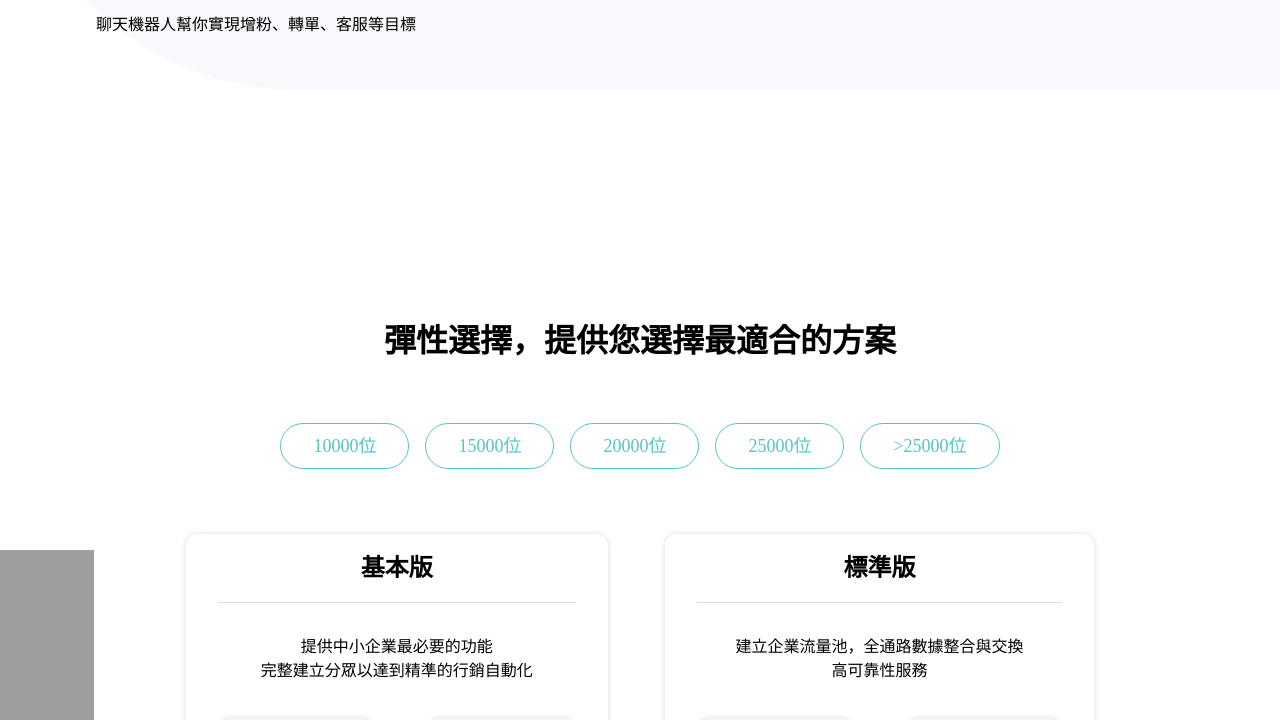
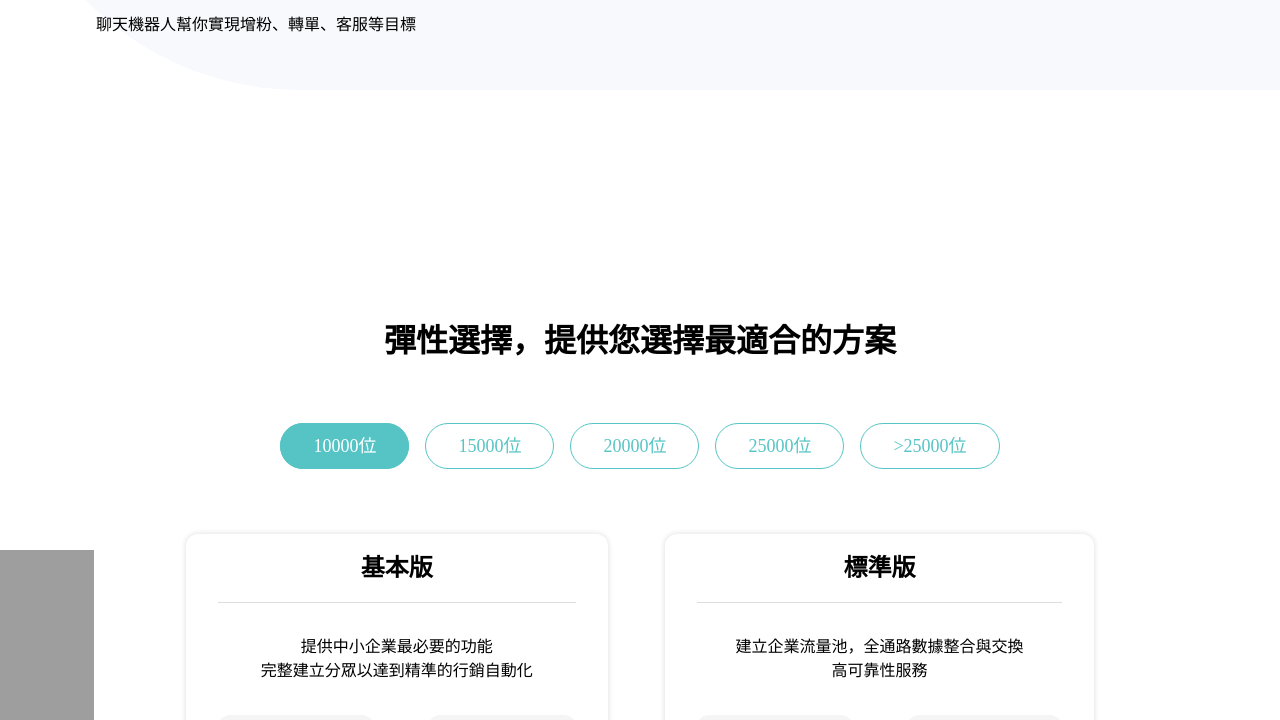
Before and after one commit to WangYingJu/ChatTalker_e-commerce, a plain HTML site: page program.html in a window 1280 px wide. Shown: the part 380-1100 px from the top of the page. Drawn offline with Linux system fonts and the light colour scheme; grey boxes are pictures that could not be loaded.

Commit message:
更新第一顆program-person（1000位）為初始預設

```diff
--- a/program.html
+++ b/program.html
@@ -46,7 +46,7 @@
     <div class="program-content" id="price">
       <h2 class="f-s-xl mg-b-m text-align-center sm-mg-b-m">彈性選擇，提供您選擇最適合的方案</h2>
       <ul class="program-person">
-        <li><a href="#" class="btn2-program f-s-s sm-f-s-xs"><span>10000</span>位</a></li>
+        <li><a href="#" class="btn2-program btn2-program-active f-s-s sm-f-s-xs"><span>10000</span>位</a></li>
         <li><a href="#" class="btn2-program f-s-s sm-f-s-xs"><span>15000</span>位</a></li>
         <li><a href="#" class="btn2-program f-s-s sm-f-s-xs"><span>20000</span>位</a></li>
         <li><a href="#" class="btn2-program f-s-s sm-f-s-xs"><span>25000</span>位</a></li>
```
